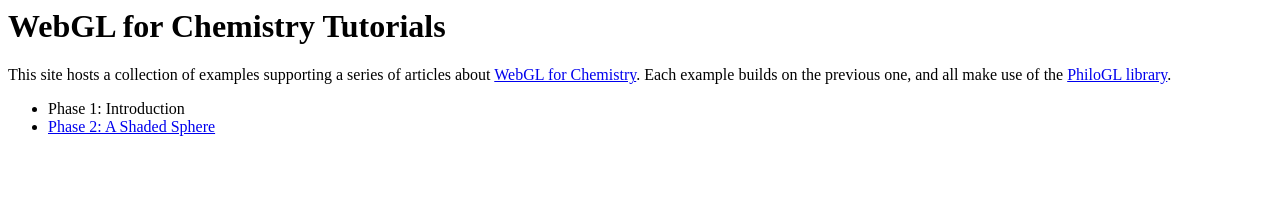
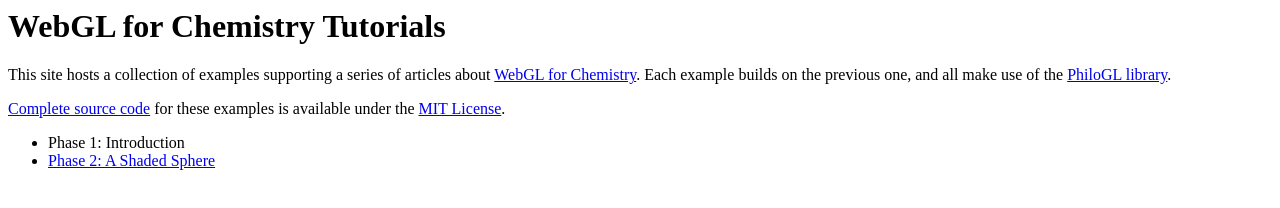
Before and after one commit to metamolecular/webgl-chem, a plain HTML site: page index.html in a window 1280 px wide. Drawn offline with Linux system fonts and the light colour scheme.

Commit message:
More info for index.html

```diff
--- a/index.html
+++ b/index.html
@@ -9,7 +9,7 @@
       This site hosts a collection of examples supporting a series of articles about <a href="http://blog.metamolecular.com/articles/2011/03/07/webgl-for-chemistry-part-1-introduction/">WebGL for Chemistry</a>. Each example builds on the previous one, and all make use of the <a href="http://senchalabs.github.com/philogl/">PhiloGL library</a>.
     </p>
     <p>
-
+      <a href="https://github.com/metamolecular/webgl-chem">Complete source code</a> for these examples is available under the <a href="http://www.opensource.org/licenses/mit-license.php">MIT License</a>.
     </p>
     <ul>
       <li>Phase 1: Introduction</li>
```
